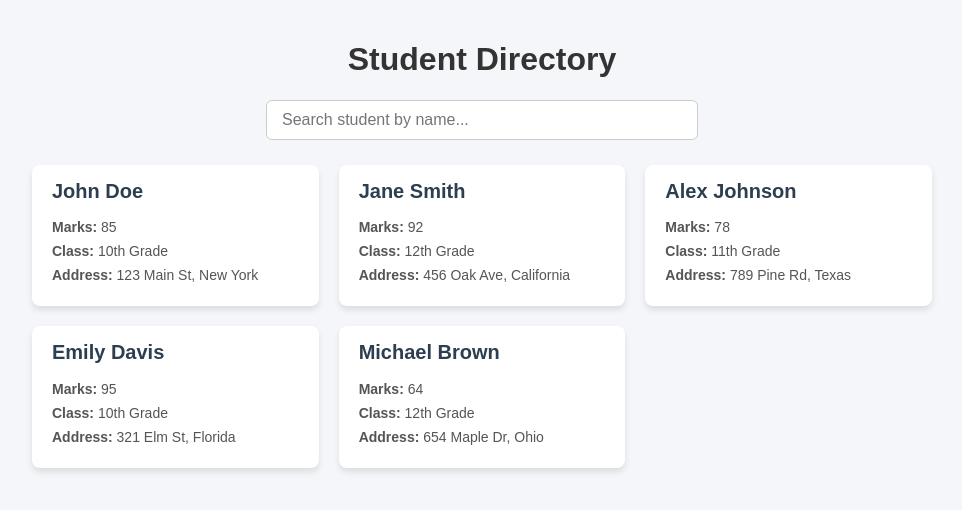
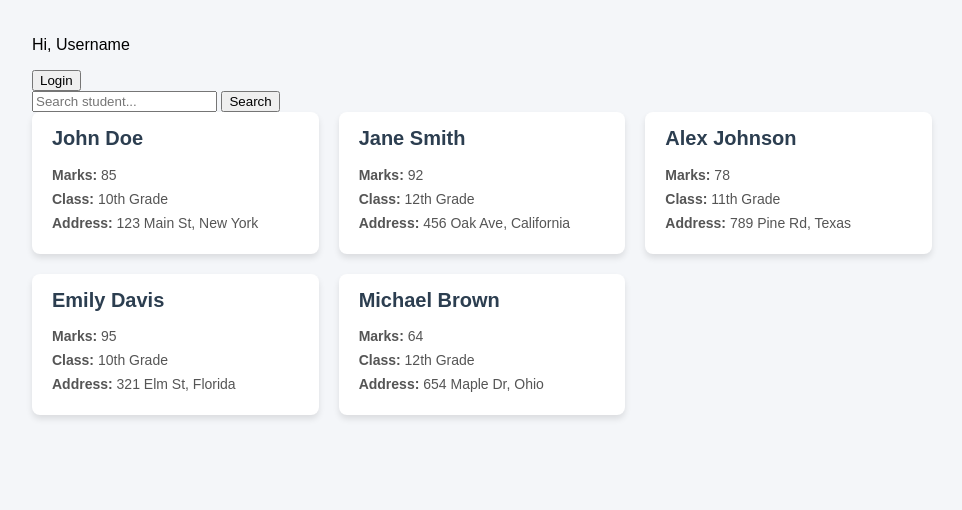
Before and after one commit to Simarpreetsaini/JS-Map-filter-, a plain HTML site: page index.html in a window 1280 px wide. Shown: the whole page, without its empty margins (158-1120 px from the left). Drawn offline with Linux system fonts and the light colour scheme.

Commit message:
Update index.html

```diff
--- a/index.html
+++ b/index.html
@@ -1,17 +1,22 @@
-<!DOCTYPE html>
+<!doctype html>
 <html lang="en">
   <head>
-    <meta charset="UTF-8">
-    <meta name="viewport" content="width=device-width, initial-scale=1.0">
-    <title>Student Records</title>
-    <link rel="stylesheet" href="style.css">
+    <meta charset="UTF-8" />
+    <meta name="viewport" content="width=device-width, initial-scale=1.0" />
+    <title>Map Filter Exercise</title>
+    <link rel="stylesheet" href="style.css" />
   </head>
+
   <body>
     <div class="container">
-        <h1>Student Directory</h1>
+      <header>
+        <p>Hi, Username</p>
+        <button id="loginButton">Login</button>
+      </header>
+      <div class="search-box">
+        <input type="text" id="searchInput" placeholder="Search student..." />
 
-        <div class="search-container">
-            <input type="text" id="searchInput" class="search-input" placeholder="Search student by name...">
+        <button id="searchButton">Search</button>
       </div>
 
       <div id="cardsContainer" class="cards-grid"></div>
```
Lines whose indentation alone changed are shown as unchanged.
